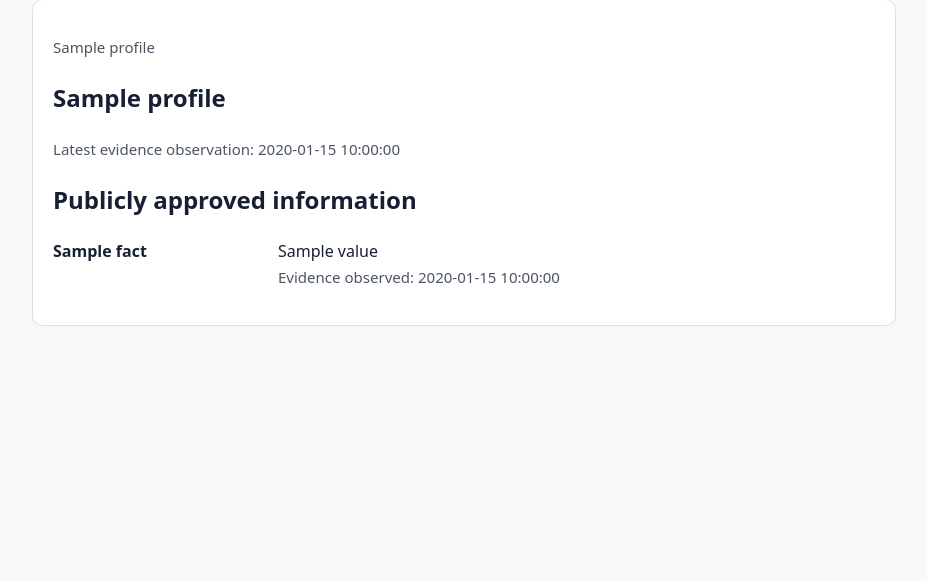
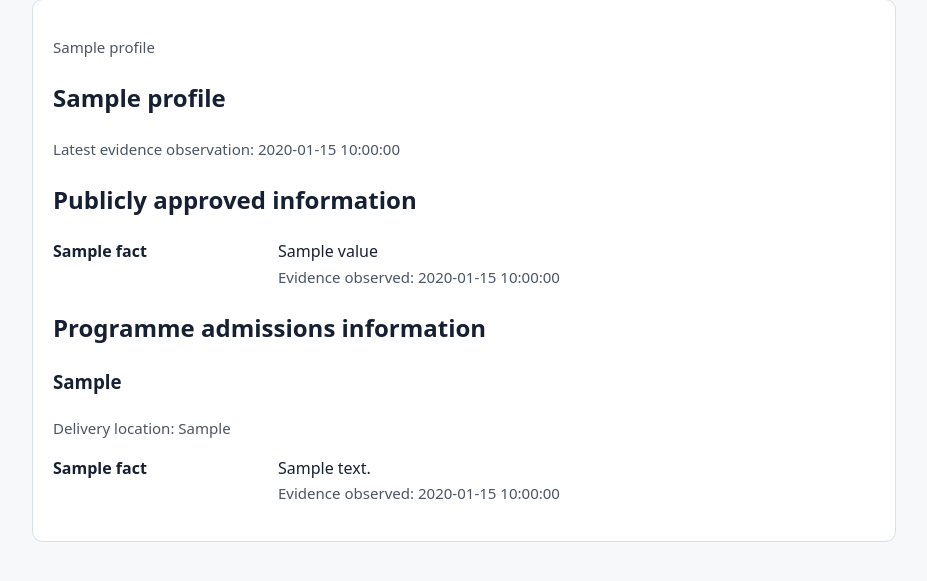
Before and after one commit to mattari20/listing-v2, a Laravel app: template resources/views/directory/show.blade.php in a window 1280 px wide. Shown: the part 79-660 px from the top of the page, without its empty margins (176-1103 px from the left). Run offline with Laravel 12, Linux system fonts and the light colour scheme; the template is opened without the code that fills it: most values are stand-ins (such as "Sample title", 1, 10 or a date in 2020); parts of the project's set-up code (start-up, migrations or seed data) failed here and were passed over.

Commit message:
feat(rcv-b02): render approved cycle-scoped admissions facts

```diff
--- a/resources/views/directory/show.blade.php
+++ b/resources/views/directory/show.blade.php
@@ -58,6 +58,40 @@
                 @endforeach
             </dl>
         @endif
+
+        @if (($profile['programme_offers'] ?? []) !== [])
+            <section aria-labelledby="admissions-heading">
+                <h2 id="admissions-heading">Programme admissions information</h2>
+                @foreach ($profile['programme_offers'] as $offer)
+                    <section aria-labelledby="offer-{{ $loop->index }}-heading">
+                        <h3 id="offer-{{ $loop->index }}-heading">{{ $offer['admission_cycle'] }}</h3>
+                        <p class="meta">Delivery location: {{ $offer['delivery_location'] }}</p>
+                        <dl>
+                            @foreach ($offer['facts'] as $offerFact)
+                                <dt>{{ $offerFact['label'] }}</dt>
+                                <dd dir="auto">
+                                    @if ($offerFact['state'] === 'not_stated')
+                                        Not stated
+                                    @elseif ($offerFact['state'] === 'not_applicable')
+                                        Not applicable
+                                    @elseif ($offerFact['category'] === 'deadline')
+                                        {{ $offerFact['value']['date'] ?? 'Date unavailable' }}
+                                    @elseif ($offerFact['category'] === 'fee')
+                                        {{ $offerFact['value']['component'] }}:
+                                        {{ $offerFact['value']['amount'] }} {{ $offerFact['value']['currency'] }}
+                                    @else
+                                        {{ $offerFact['value']['text'] ?? 'Information unavailable' }}
+                                    @endif
+                                    @if ($offerFact['observed_at'] !== null)
+                                        <div class="meta">Evidence observed: {{ $offerFact['observed_at'] }}</div>
+                                    @endif
+                                </dd>
+                            @endforeach
+                        </dl>
+                    </section>
+                @endforeach
+            </section>
+        @endif
     </article>
 </main>
 </body>
```
